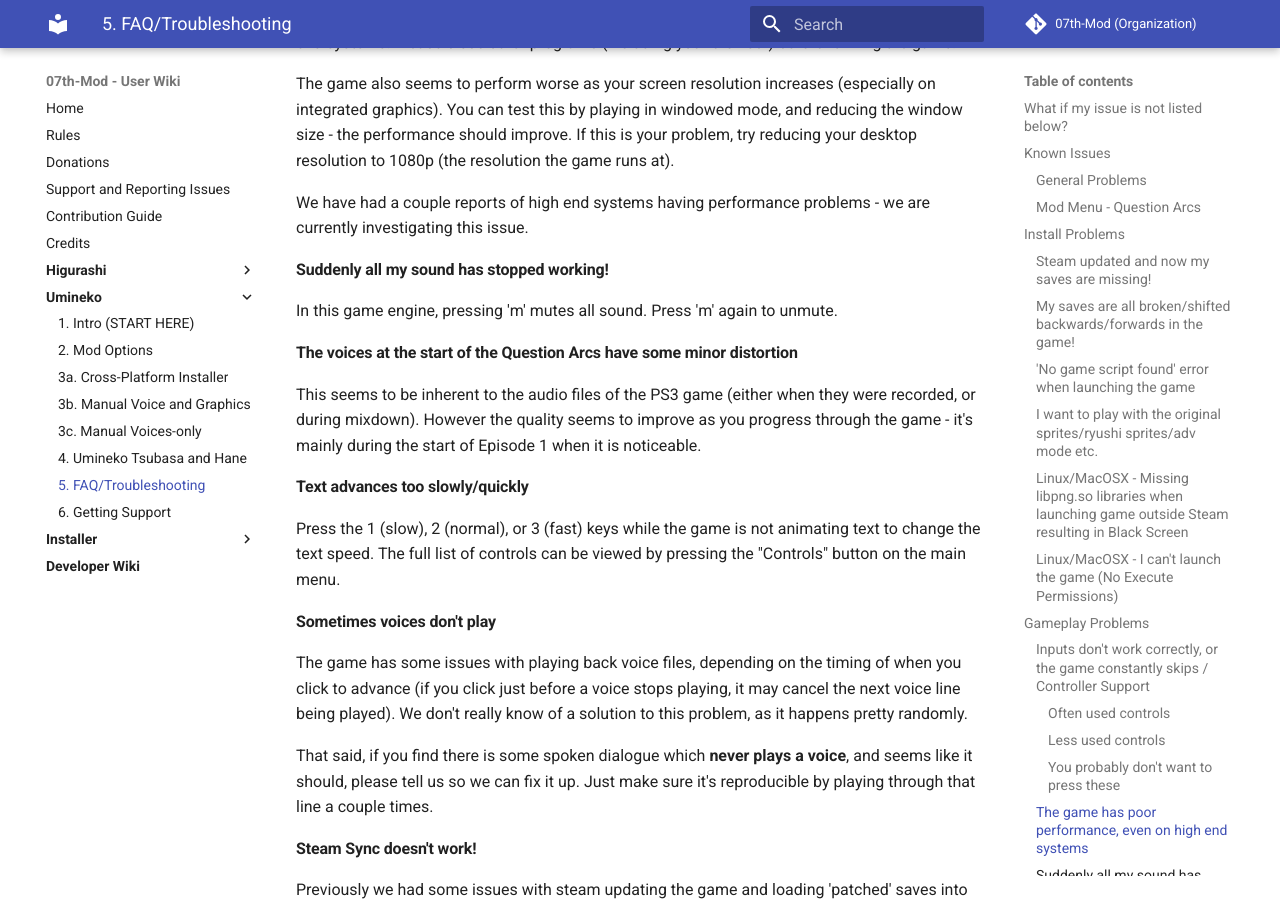
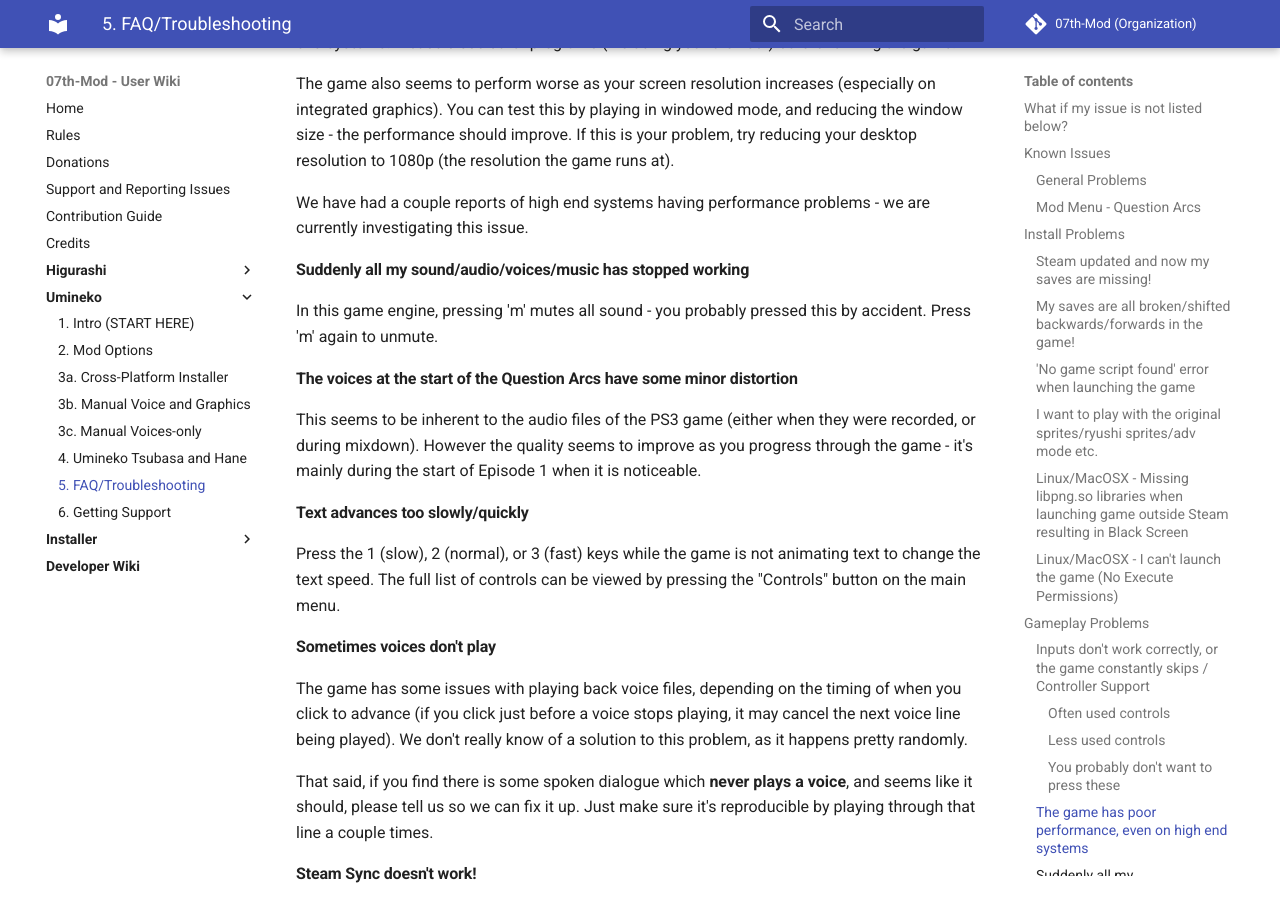
Before and after one commit to 07th-mod/wiki, an MkDocs documentation site: the page built from docs/Umineko/Umineko-Part-0-TroubleShooting-and-FAQ.md, in a window 1280 px wide and 900 px high, scrolled down 3051 px. Built offline with MkDocs 1.6.1 and Material for MkDocs 9.7.7, drawn with Linux system fonts in a browser that asks for light colours; some of the changed text lies outside the part shown.

Commit message:
Update information on common no sound/audio issues

```diff
--- a/docs/Umineko/Umineko-Part-0-TroubleShooting-and-FAQ.md
+++ b/docs/Umineko/Umineko-Part-0-TroubleShooting-and-FAQ.md
@@ -98,9 +98,9 @@
 
 We have had a couple reports of high end systems having performance problems - we are currently investigating this issue.
 
-#### Suddenly all my sound has stopped working!
+#### Suddenly all my sound/audio/voices/music has stopped working
 
-In this game engine, pressing 'm' mutes all sound. Press 'm' again to unmute.
+In this game engine, pressing 'm' mutes all sound - you probably pressed this by accident. Press 'm' again to unmute.
 
 #### The voices at the start of the Question Arcs have some minor distortion
 
```
Also changed, not shown: docs/Higurashi/FAQ.md (+4 -0 lines).
